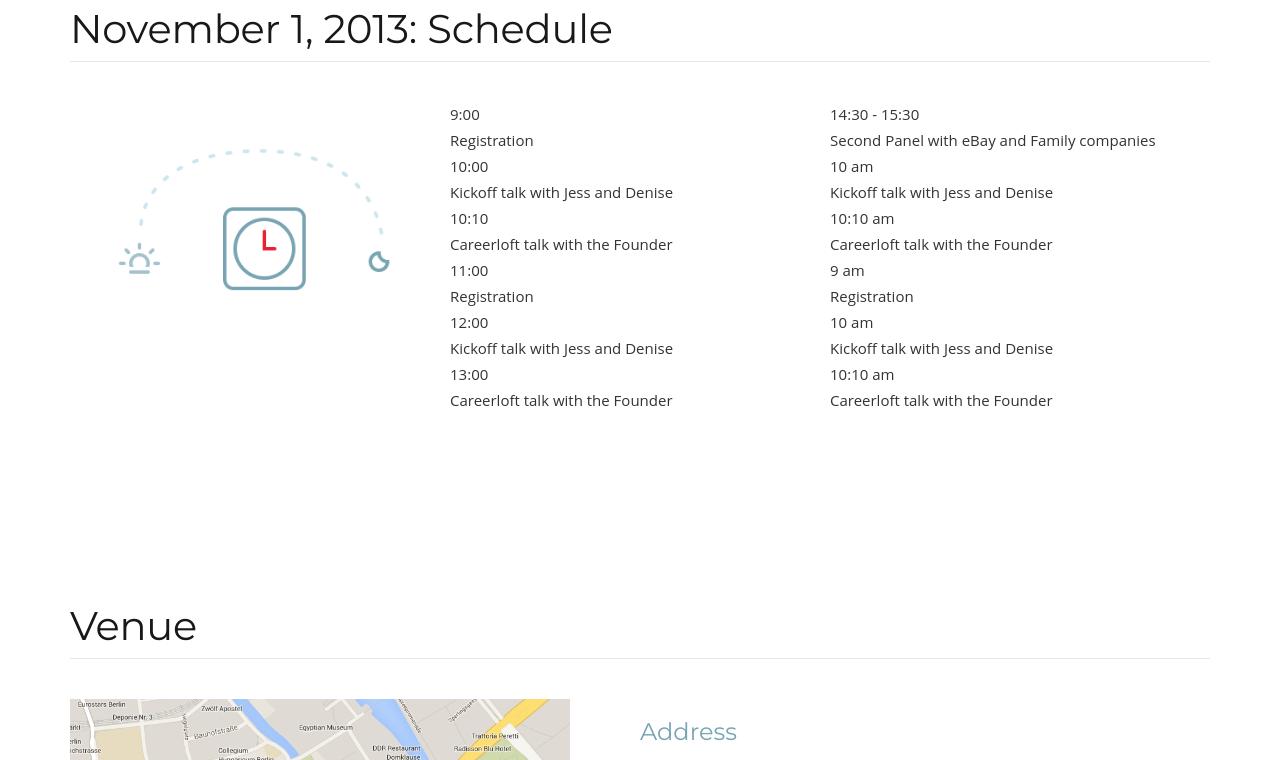
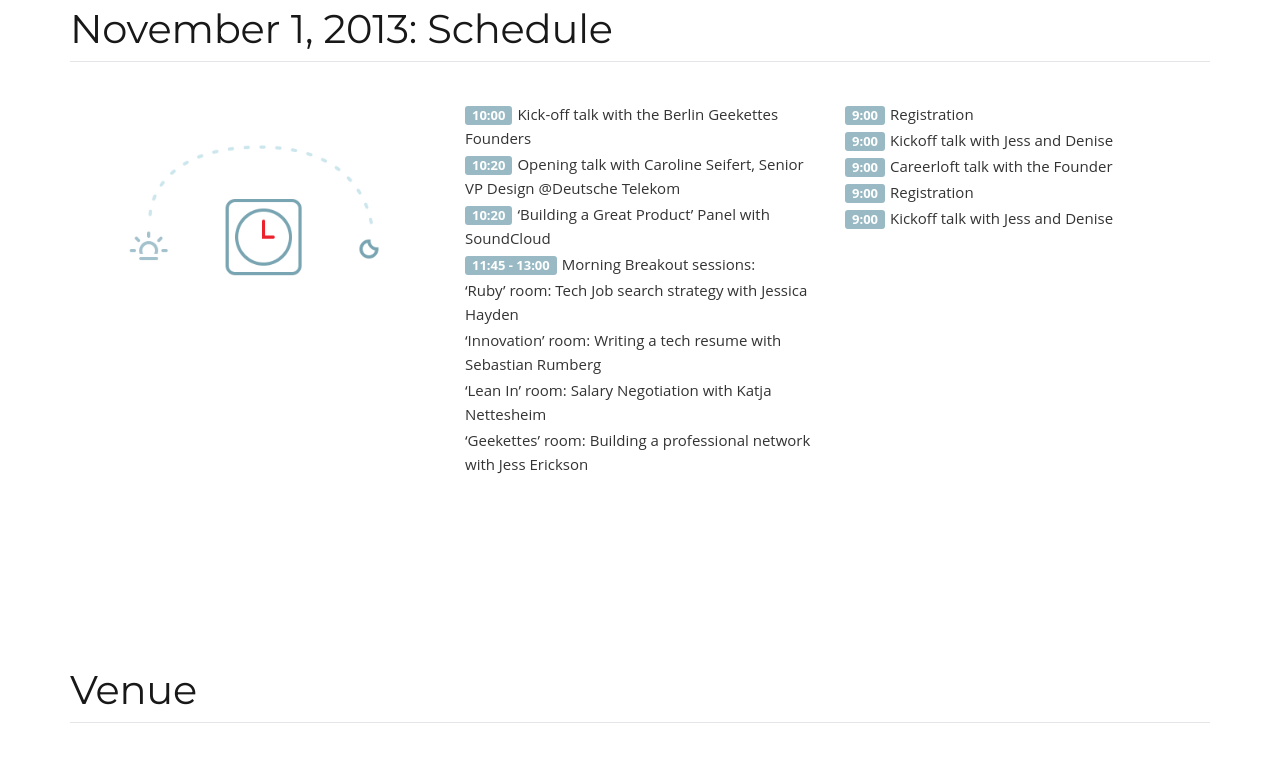
Before and after one commit to BerlinGeekettes/UniversityDay, a plain HTML site: page index.html in a window 1280 px wide. Shown: the part 1881-2641 px from the top of the page. Drawn offline with Linux system fonts and the light colour scheme.

Commit message:
add layout for schedule

```diff
--- a/css/style.css
+++ b/css/style.css
@@ -125,7 +125,7 @@ hr {
 	color: #79A4B2;
 }
 
-.col-md-6, .col-md-4, .col-md-8 {
+.col-md-6, .col-md-8 {
 	padding-right: 0px;
 	padding-left: 0px;
 }
@@ -174,13 +174,24 @@ a:hover {
 }
 */
 
-
-
 .topics {
 	color: #788991;
 	text-shadow: 0 1px 0 white;
 }
 
+.badge {
+	display: inline-block;
+	min-width: 10px;
+	padding: 3px 7px;
+	margin-right: 5px;
+	font-size: 13px;
+	font-weight: bold;
+	line-height: 1;
+	color: #ffffff;
+	text-shadow:none;
+	background-color: #99BAC4;
+	border-radius: 3px;
+}
 
 
 /*-----------------------------------------------------------------------------
--- a/index.html
+++ b/index.html
@@ -197,34 +197,23 @@
 
           <!-- Morning -->
           <div class="col-md-4">
-            <p class="hours">9:00</p>
-            <p>Registration</p>
-            <p class="hours">10:00</p>
-            <p>Kickoff talk with Jess and Denise</p>
-            <p class="hours">10:10</p>
-            <p>Careerloft talk with the Founder</p>
-            <p class="hours">11:00</p>
-            <p>Registration</p>
-            <p class="hours">12:00</p>
-            <p>Kickoff talk with Jess and Denise</p>
-            <p class="hours">13:00</p>
-            <p>Careerloft talk with the Founder</p>
+            <p><span class="badge">10:00</span>Kick-off talk with the Berlin Geekettes Founders</p>
+            <p><span class="badge">10:20</span>Opening talk with Caroline Seifert, Senior VP Design @Deutsche Telekom</p>
+            <p><span class="badge">10:20</span>‘Building a Great Product’ Panel with SoundCloud</p>
+            <p><span class="badge">11:45 - 13:00</span>Morning Breakout sessions:</p>
+            <p>‘Ruby’ room: Tech Job search strategy with Jessica Hayden</p>
+            <p>‘Innovation’ room:  Writing a tech resume with Sebastian Rumberg</p>
+            <p>‘Lean In’ room:  Salary Negotiation with Katja Nettesheim</p>
+            <p>‘Geekettes’ room: Building a professional network with Jess Erickson</p>
           </div>
 
           <!-- Afternoon -->
           <div class="col-md-4">
-            <p class="hours">14:30 - 15:30</p>
-            <p>Second Panel with eBay and Family companies</p>
-            <p class="hours">10 am</p>
-            <p>Kickoff talk with Jess and Denise</p>
-            <p class="hours">10:10 am</p>
-            <p>Careerloft talk with the Founder</p>
-            <p class="hours">9 am</p>
-            <p>Registration</p>
-            <p class="hours">10 am</p>
-            <p>Kickoff talk with Jess and Denise</p>
-            <p class="hours">10:10 am</p>
-            <p>Careerloft talk with the Founder</p>
+            <p><span class="badge">9:00</span>Registration</p>
+            <p><span class="badge">9:00</span>Kickoff talk with Jess and Denise</p>
+            <p><span class="badge">9:00</span>Careerloft talk with the Founder</p>
+            <p><span class="badge">9:00</span>Registration</p>
+            <p><span class="badge">9:00</span>Kickoff talk with Jess and Denise</p>
           </div>
         </div>
       </div>
```
